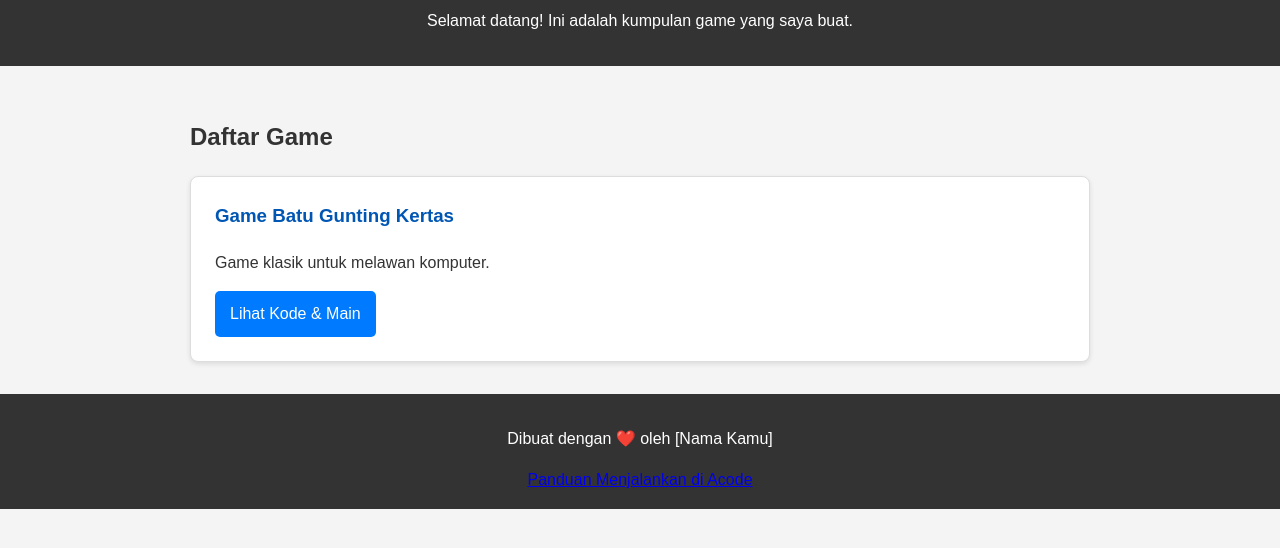
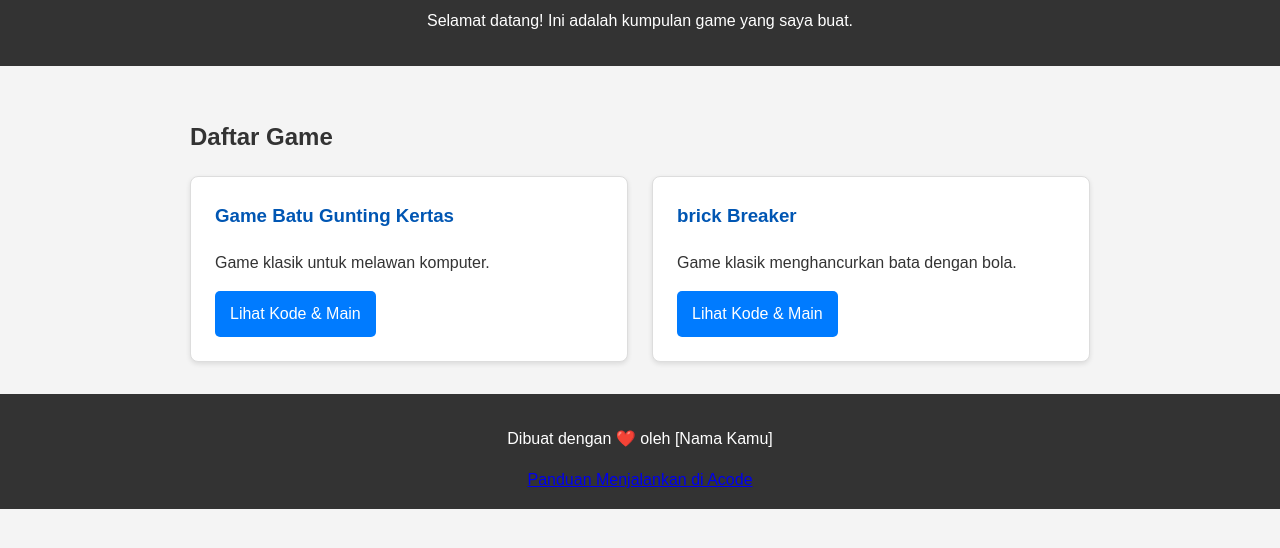
Before and after one commit to pemudaonfire/pemudaonfire, a plain HTML site: page index.html in a window 1280 px wide. Shown: the part 102-650 px from the top of the page. Drawn offline with Linux system fonts and the light colour scheme.

```diff
--- a/index.html
+++ b/index.html
@@ -26,15 +26,15 @@
             </div>
 
             <!-- Nanti, kamu bisa tambahin kartu game ke-2, ke-3, dst di sini -->
-            <!--
+
             <div class="game-card">
-                <h3>Nama Game Ke-2</h3>
-                <p>Deskripsi game ke-2.</p>
+                <h3>brick Breaker</h3>
+                <p>Game klasik menghancurkan bata dengan bola.</p>
                 <div class="card-actions">
                     <a href="detail.html?game=game-2" class="btn btn-preview">Lihat Kode & Main</a>
                 </div>
             </div>
-            -->
+
 
         </div>
     </main>
```
Also changed, not shown: games/games-2/index.html (renamed from games/game-2/index.html), games/games-2/script.js (renamed from games/game-2/script.js), games/games-2/style.css (renamed from games/game-2/style.css).
